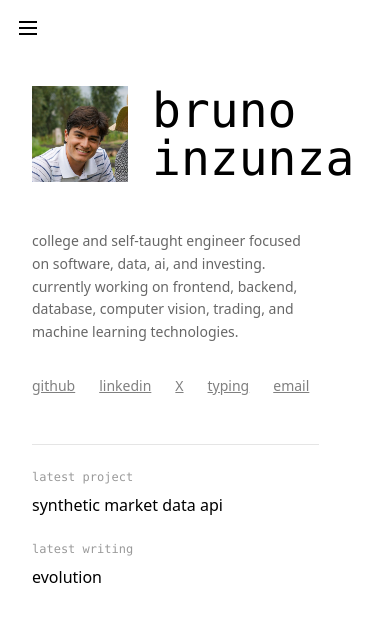
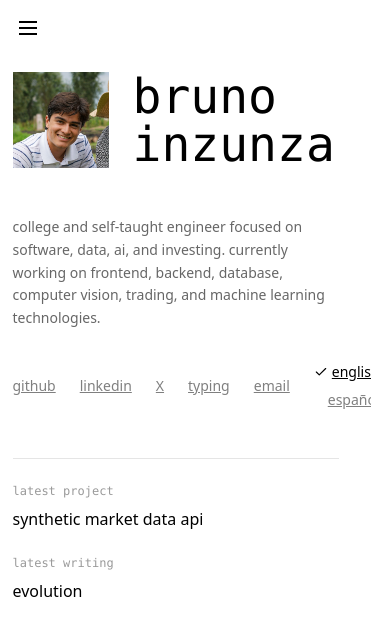
Before and after one commit to brinzunza/portfolio, a Next.js app: page / in a window 390 px wide. Shown: the top 636 px of the page. Built offline with nearby package versions, Linux system fonts and the light colour scheme.

Commit message:
spanish ver

```diff
--- a/src/components/Sidebar.tsx
+++ b/src/components/Sidebar.tsx
@@ -2,6 +2,7 @@ import { useRouter } from 'next/router';
 import Link from 'next/link';
 import { useEffect, useState } from 'react';
 import { blogPosts } from '../data/blogPosts';
+import { useLanguage } from '../context/LanguageContext';
 
 interface SidebarProps {
   projects?: Array<{ id: string; title: string }>;
@@ -10,6 +11,7 @@ interface SidebarProps {
 
 export default function Sidebar({ projects = [], onMobileClose }: SidebarProps) {
   const router = useRouter();
+  const { t } = useLanguage();
   const [projectsExpanded, setProjectsExpanded] = useState(false);
   const [writingExpanded, setWritingExpanded] = useState(false);
 
@@ -52,7 +54,7 @@ export default function Sidebar({ projects = [], onMobileClose }: SidebarProps)
               isActive('/') ? 'text-black' : 'text-black/40 hover:text-black'
             }`}
           >
-            home
+            {t('sidebar.home')}
           </Link>
         </li>
 
@@ -76,7 +78,7 @@ export default function Sidebar({ projects = [], onMobileClose }: SidebarProps)
                 isActive('/projects') ? 'text-black' : 'text-black/40 hover:text-black'
               }`}
             >
-              projects
+              {t('sidebar.projects')}
             </button>
             {projectsExpanded && projects.length > 0 && (
               <ul className="mr-4 mt-1 space-y-1">
@@ -102,7 +104,7 @@ export default function Sidebar({ projects = [], onMobileClose }: SidebarProps)
                       onClick={handleNavClick}
                       className="block py-1 text-sm font-bold underline transition-all text-black/30 hover:text-black"
                     >
-                      see more...
+                      {t('sidebar.seeMore')}
                     </Link>
                   </li>
                 )}
@@ -131,7 +133,7 @@ export default function Sidebar({ projects = [], onMobileClose }: SidebarProps)
                 isActive('/blog') ? 'text-black' : 'text-black/40 hover:text-black'
               }`}
             >
-              writing
+              {t('sidebar.writing')}
             </button>
             {writingExpanded && (
               <ul className="mr-4 mt-1 space-y-1">
@@ -157,7 +159,7 @@ export default function Sidebar({ projects = [], onMobileClose }: SidebarProps)
                       onClick={handleNavClick}
                       className="block py-1 text-sm font-bold underline transition-all text-black/30 hover:text-black"
                     >
-                      see more...
+                      {t('sidebar.seeMore')}
                     </Link>
                   </li>
                 )}
--- /dev/null
+++ b/src/context/LanguageContext.tsx
@@ -0,0 +1,74 @@
+import React, { createContext, useContext, useState, ReactNode } from 'react';
+
+type Language = 'en' | 'es';
+
+interface LanguageContextType {
+  language: Language;
+  setLanguage: (lang: Language) => void;
+  t: (key: string) => string;
+}
+
+const LanguageContext = createContext<LanguageContextType | undefined>(undefined);
+
+const translations: Record<Language, Record<string, string>> = {
+  en: {
+    // Home page
+    'home.bio': 'college and self-taught engineer focused on software, data, ai, and investing. currently working on frontend, backend, database, computer vision, trading, and machine learning technologies.',
+    'home.latestProject': 'latest project',
+    'home.latestWriting': 'latest writing',
+    'home.email': 'email',
+    'home.copied': 'copied!',
+
+    // Navbar
+    'nav.home': 'HOME',
+    'nav.projects': 'PROJECTS',
+    'nav.blog': 'BLOG',
+
+    // Sidebar
+    'sidebar.home': 'home',
+    'sidebar.projects': 'projects',
+    'sidebar.writing': 'writing',
+    'sidebar.seeMore': 'see more...',
+  },
+  es: {
+    // Home page
+    'home.bio': 'ingeniero universitario y autodidacta enfocado en software, datos, ia e inversiones. actualmente trabajando en tecnologías de frontend, backend, bases de datos, visión por computadora, trading y aprendizaje automático.',
+    'home.latestProject': 'proyecto más reciente',
+    'home.latestWriting': 'escrito más reciente',
+    'home.email': 'correo',
+    'home.copied': '¡copiado!',
+
+    // Navbar
+    'nav.home': 'INICIO',
+    'nav.projects': 'PROYECTOS',
+    'nav.blog': 'BLOG',
+
+    // Sidebar
+    'sidebar.home': 'inicio',
+    'sidebar.projects': 'proyectos',
+    'sidebar.writing': 'escritos',
+    'sidebar.seeMore': 'ver más...',
+  }
+};
+
+export function LanguageProvider({ children }: { children: ReactNode }) {
+  const [language, setLanguage] = useState<Language>('en');
+
+  const t = (key: string): string => {
+    return translations[language][key] || key;
+  };
+
+  return (
+    <LanguageContext.Provider value={{ language, setLanguage, t }}>
+      {children}
+    </LanguageContext.Provider>
+  );
+}
+
+export function useLanguage() {
+  const context = useContext(LanguageContext);
+  if (context === undefined) {
+    throw new Error('useLanguage must be used within a LanguageProvider');
+  }
+  return context;
+}
--- a/src/pages/_app.tsx
+++ b/src/pages/_app.tsx
@@ -2,6 +2,7 @@ import '../styles/globals.css';
 import type { AppProps } from 'next/app';
 import { Inter, JetBrains_Mono } from 'next/font/google';
 import { ReadingProvider } from '../context/ReadingContext';
+import { LanguageProvider } from '../context/LanguageContext';
 import Layout from '../components/Layout';
 import { projects } from './projects';
 
@@ -23,11 +24,13 @@ export default function App({ Component, pageProps }: AppProps) {
 
   return (
     <div className={`${inter.variable} ${jetbrainsMono.variable} font-sans`}>
-      <ReadingProvider>
-        <Layout projects={projectsData}>
-          <Component {...pageProps} />
-        </Layout>
-      </ReadingProvider>
+      <LanguageProvider>
+        <ReadingProvider>
+          <Layout projects={projectsData}>
+            <Component {...pageProps} />
+          </Layout>
+        </ReadingProvider>
+      </LanguageProvider>
     </div>
   );
 }
--- a/src/pages/blog/all.tsx
+++ b/src/pages/blog/all.tsx
@@ -3,6 +3,16 @@ import { blogPosts } from '../../data/blogPosts';
 
 export default function AllBlog() {
   const router = useRouter();
+
+  // Convert "Month Day, Year" to "day month year"
+  const formatDate = (dateString: string) => {
+    if (!dateString) return '';
+    const date = new Date(dateString);
+    const day = date.getDate();
+    const month = date.toLocaleString('en-US', { month: 'long' }).toLowerCase();
+    const year = date.getFullYear();
+    return `${day} ${month} ${year}`;
+  };
 
   return (
     <div className="py-[25vh] px-8 md:px-16 scrollbar-hide">
@@ -21,7 +31,7 @@ export default function AllBlog() {
               {post.title}
             </h2>
             <p className="text-sm text-black/60">
-              {post.date}
+              {formatDate(post.date)}
             </p>
           </button>
         ))}
--- a/src/pages/index.tsx
+++ b/src/pages/index.tsx
@@ -2,9 +2,12 @@ import React, { useState, useEffect } from "react";
 import Image from "next/image";
 import { useRouter } from 'next/router';
 import { blogPosts } from '../data/blogPosts';
+import { useLanguage } from '../context/LanguageContext';
+import { Check } from 'lucide-react';
 
 const LandingPage: React.FC = () => {
   const router = useRouter();
+  const { language, setLanguage, t } = useLanguage();
   const [currentTime, setCurrentTime] = useState('');
   const [copied, setCopied] = useState(false);
 
@@ -54,7 +57,7 @@ const LandingPage: React.FC = () => {
     .sort((a, b) => Number(b.id) - Number(a.id))[0];
 
   return (
-    <div className="p-8 md:p-16 h-full flex items-center relative">
+    <div className="p-8 md:p-16 h-full flex flex-col justify-center relative overflow-hidden">
       {/* Decorative time in top right */}
       <div className="absolute top-8 right-8 md:top-16 md:right-16 text-xs font-mono text-black/20">
         {currentTime}
@@ -83,13 +86,12 @@ const LandingPage: React.FC = () => {
 
         <div className="space-y-8 max-w-xl">
           <p className="text-sm md:text-base text-black/60 leading-relaxed">
-            college and self-taught engineer focused on software, data, ai, and investing.
-            currently working on frontend, backend, database, computer vision, trading, and
-            machine learning technologies.
+            {t('home.bio')}
           </p>
 
-          {/* Social/Contact links */}
-          <div className="flex gap-6 text-sm">
+          {/* Social/Contact links and Language toggle */}
+          <div className="flex justify-between items-center gap-6 text-sm">
+            <div className="flex gap-6">
               <a
                 href="https://github.com/brinzunza"
                 target="_blank"
@@ -126,8 +128,31 @@ const LandingPage: React.FC = () => {
                 onClick={handleEmailClick}
                 className="text-black/50 hover:text-black transition-all underline relative"
               >
-              {copied ? 'copied!' : 'email'}
+                {copied ? t('home.copied') : t('home.email')}
               </button>
+            </div>
+
+            {/* Language toggle */}
+            <div className="flex flex-col gap-2 items-end">
+              <button
+                onClick={() => setLanguage('en')}
+                className={`${
+                  language === 'en' ? 'text-black' : 'text-black/50'
+                } hover:text-black transition-all underline flex items-center gap-1`}
+              >
+                {language === 'en' && <Check size={14} />}
+                english
+              </button>
+              <button
+                onClick={() => setLanguage('es')}
+                className={`${
+                  language === 'es' ? 'text-black' : 'text-black/50'
+                } hover:text-black transition-all underline flex items-center gap-1`}
+              >
+                {language === 'es' && <Check size={14} />}
+                español
+              </button>
+            </div>
           </div>
 
           {/* Latest work section */}
@@ -139,7 +164,7 @@ const LandingPage: React.FC = () => {
                 onClick={() => router.push(`/projects?id=${mostRecentProject.id}`)}
                 className="text-left group"
               >
-                <h2 className="text-xs text-black/40 mb-2 font-mono">latest project</h2>
+                <h2 className="text-xs text-black/40 mb-2 font-mono">{t('home.latestProject')}</h2>
                 <p className="text-base group-hover:underline">
                   {mostRecentProject.title}
                 </p>
@@ -149,7 +174,7 @@ const LandingPage: React.FC = () => {
                 onClick={() => router.push(`/blog?id=${mostRecentBlog.id}`)}
                 className="text-left group"
               >
-                <h2 className="text-xs text-black/40 mb-2 font-mono">latest writing</h2>
+                <h2 className="text-xs text-black/40 mb-2 font-mono">{t('home.latestWriting')}</h2>
                 <p className="text-base group-hover:underline">
                   {mostRecentBlog.title}
                 </p>
```
Also changed, not shown: src/components/Navbar.tsx (+8 -6 lines). Lines whose indentation alone changed are shown as unchanged.
